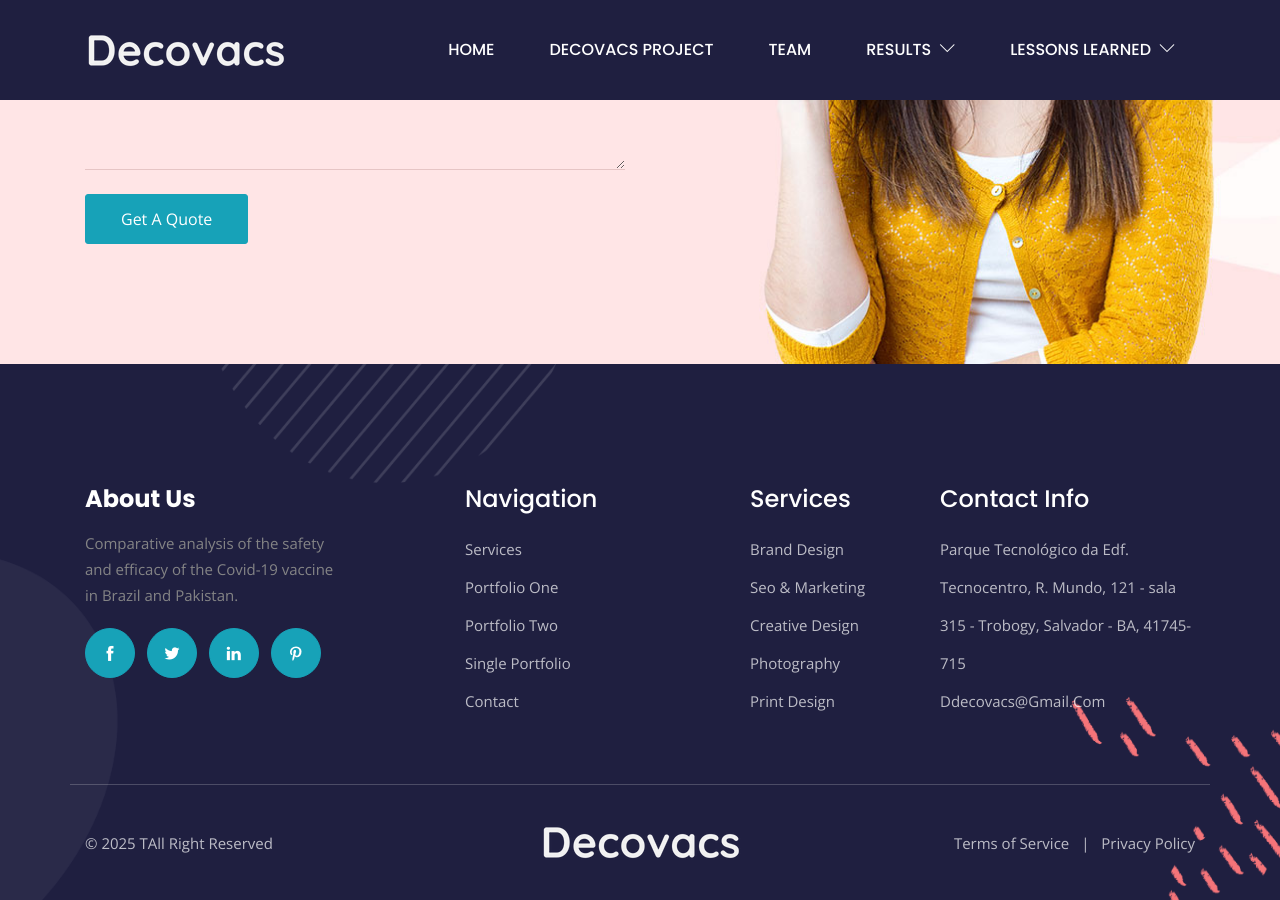
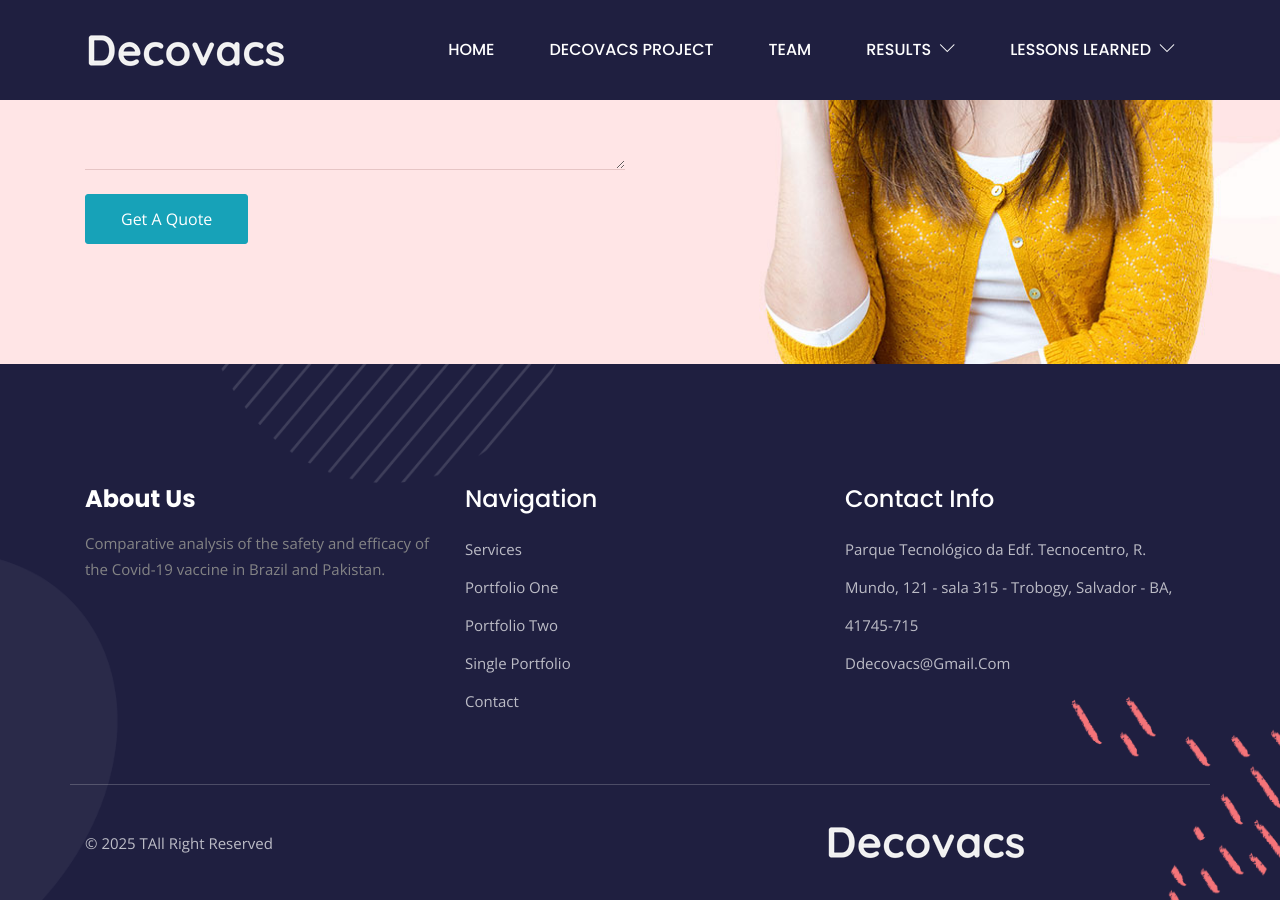
Before and after one commit to decovacs/decovacs.github.io, a Jekyll site: the page built from index.html, in a window 1280 px wide and 900 px high, scrolled down 4841 px. Built offline with Jekyll 4.4.1, drawn with Linux system fonts in a browser that asks for light colours.

Commit message:
Update footer.html

```diff
--- a/_includes/footer.html
+++ b/_includes/footer.html
@@ -3,22 +3,15 @@
 	<img src="{{'/assets/images/bg/footer-bg.png' | relative_url}}" alt="" class="overlay-shape">
 	<div class="container">
 		<div class="row">
-			<div class="col-lg-3 col-md-6">
+			<div class="col-lg-4 col-md-4">
 				<div class="footer-widget  mb-5 mb-lg-0">
 					<h4 class="font-weight-bold text-white mb-3">About Us</h4>
 					{{site.footer_content | markdownify}}
 
-					<ul class="list-inline socials-links">
-						{% for social in site.social %}
-						<li class="list-inline-item mb-2">
-							<a target="_blank" href="{{social.link}}" class="active"><i class="{{social.icon}}"></i></a>
-						</li>
-						{% endfor %}
-					</ul>
 				</div>
 			</div>
 
-			<div class="col-lg-3 ml-lg-auto mb-5 mb-lg-0 col-md-6">
+			<div class="col-lg-4 ml-lg-auto mb-4 mb-lg-0 col-md-4">
 				<div class="footer-widget">
 					<h4 class="text-white mb-3">Navigation</h4>
 
@@ -29,19 +22,8 @@
 					</ul>
 				</div>
 			</div>
-			<div class="col-lg-2 col-md-6">
-				<div class="footer-widget  mb-5 mb-lg-0">
-					<h4 class="text-white mb-3">Services</h4>
-					<ul class="list-unstyled lh-38">
-						<li><a href="#">Brand Design</a></li>
-						<li><a href="#">seo & marketing</a></li>
-						<li><a href="#">creative design</a></li>
-						<li><a href="#">photography</a></li>
-						<li><a href="#">print design</a></li>
-					</ul>
-				</div>
-			</div>
-			<div class="col-lg-3 col-md-6">
+
+			<div class="col-lg-4 col-md-4">
 				<div class="footer-widget">
 					<h4 class="text-white mb-3">Contact Info</h4>
 					<ul class="list-unstyled lh-38">
@@ -57,20 +39,13 @@
 	<div class="footer-btm ">
 		<div class="container border-top py-4 mt-5">
 			<div class="row align-items-center justify-content-md-between">
-				<div class="col-12 col-lg-4">
+				<div class="col-12 col-lg-6">
 					<div class="text-center text-lg-left "> <span>{{ site.copyright }}</span></div>
 				</div>
-				<div class="col-lg-4 text-center col-12">
+				<div class="col-lg-6 text-center col-12">
 					<a href="{{site.baseurl}}">
 						<img src="{{site.logo | relative_url}}" alt="{{site.title}}" class="img-fluid">
 					</a>
-				</div>
-				<div class="col-lg-4 col-12">
-					<div class="text-center text-lg-right">
-						{% for menu in site.data.navigation.bottom %}
-						<a href="{{menu.link | relative_url }}">{{menu.name}} {% unless forloop.last %} <span class="mx-2">|</span> {% endunless %}</a>
-						{% endfor %}
-					</div>
 				</div>
 			</div>
 		</div>
```
